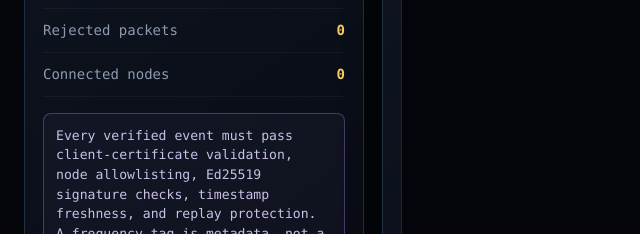
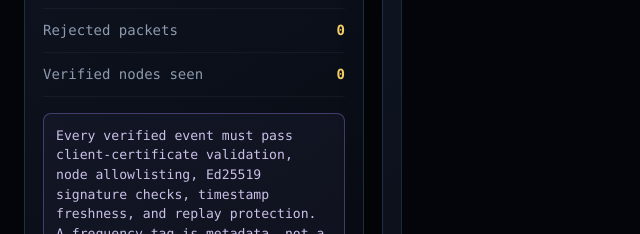
Before and after one commit to kalkinfts/Aethelgard-Mesh, a plain HTML site: page uqos_cliom_omega_mesh/static/index.html in a window 1280 px wide. Shown: the part 429-663 px from the top of the page, 0-640 px from the left. Drawn offline with Linux system fonts and the light colour scheme.

Commit message:
docs: label observed nodes accurately in dashboard

```diff
--- a/uqos_cliom_omega_mesh/static/index.html
+++ b/uqos_cliom_omega_mesh/static/index.html
@@ -57,7 +57,7 @@
       <div class="metric"><span>Dashboard stream</span><strong id="stream-state">Waiting</strong></div>
       <div class="metric"><span>Verified packets</span><strong id="verified-count">0</strong></div>
       <div class="metric"><span>Rejected packets</span><strong id="rejected-count">0</strong></div>
-      <div class="metric"><span>Connected nodes</span><strong id="node-count">0</strong></div>
+      <div class="metric"><span>Verified nodes seen</span><strong id="node-count">0</strong></div>
       <div class="notice">
         Every verified event must pass client-certificate validation, node allowlisting, Ed25519 signature checks, timestamp freshness, and replay protection. A frequency tag is metadata, not a physical measurement.
       </div>
```
